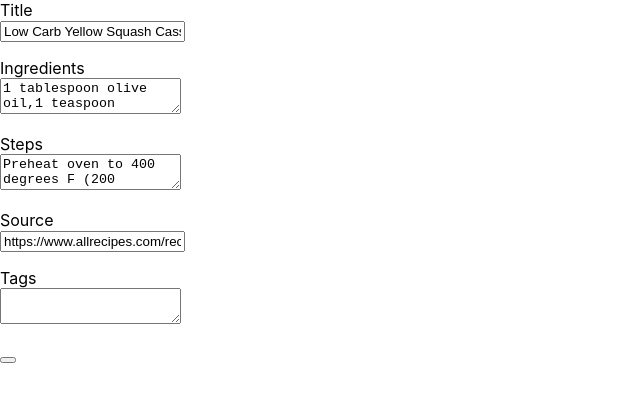
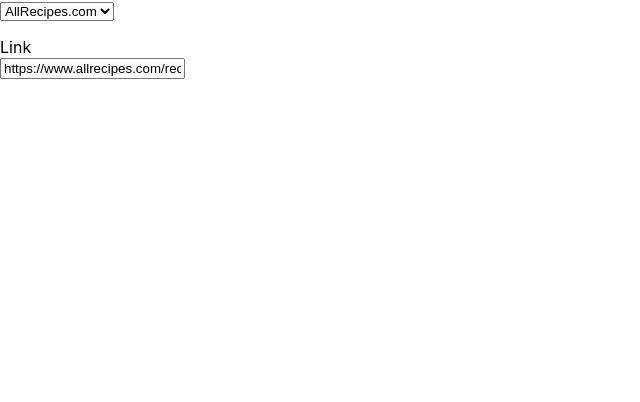
Before and after one commit to calvinshin/recipes, a React (Create React App) app in the folder client/: page / in a window 1280 px wide. Shown: the top 402 px of the page, without its empty margins (0-640 px from the left). Built offline with nearby package versions, Linux system fonts and the light colour scheme.

Commit message:
Started working on adding multiple components to the index

```diff
--- a/client/src/components/SearchBar/index.js
+++ b/client/src/components/SearchBar/index.js
@@ -1,26 +1,20 @@
 import React from "react"
 
-function Recipe({recipe}) {
+function SearchBar({search}) {
     return(
         <form id="search">
         <select>
-            <option value="allrecipes">All Recipes</option>
+            <option value="allrecipes">AllRecipes.com</option>
             <option value="">Other</option>
-            <option value="">Opel</option>
-            <option value="">Audi</option>
         </select>
 
         <p />
 
         Link
         <br />
-        <input type="text" name="source" value={recipe.source}/>
-
-    <p></p>
-    <Button />
-
+        <input type="text" name="source" value={search}/>
     </form>
     )
 }
 
-export default Recipe;
+export default SearchBar;
--- a/client/src/pages/home/index.js
+++ b/client/src/pages/home/index.js
@@ -1,17 +1,22 @@
 import React, { Component } from "react";
 import Recipe from "../../components/Recipe"
+import SearchBar from "../../components/SearchBar"
 
 // Alternative would be to create a component that is like a click to add, which would work for tags, ingredients, and steps.
 
 class Home extends Component {
     state = {
         recipe: {"ingredients":["1 tablespoon olive oil","1 teaspoon butter","1 small onion, chopped","2 cloves garlic, minced","4 cups peeled and cubed yellow squash","1 teaspoon kosher salt","1/2 teaspoon freshly ground black pepper","1/3 cup finely chopped raw almonds","1 cup shredded Colby-Monterey Jack cheese, divided","1/2 cup heavy whipping cream","2 eggs","1/3 cup coarsely chopped roasted, salted almonds"],"steps":["Preheat oven to 400 degrees F (200 degrees C).","Heat olive oil and butter in a skillet over medium-high heat; cook and stir onion and garlic in the hot oil-butter mixture until softened, about 3 minutes. Add squash, salt, and pepper; stir to combine. Cover skillet and cook, stirring occasionally, until squash is softened, about 5 minutes. Transfer squash mixture to a large bowl.","Mix raw almonds and 1/2 cup Colby-Monterey Jack cheese together in a bowl; stir into squash mixture. Whisk cream and eggs together in a measuring cup or small bowl; stir into squash mixture. Pour squash mixture into a 9x13-inch casserole dish; top with remaining Colby-Monterey Jack cheese and roasted almonds.","Bake in the preheated oven until casserole is golden brown and bubbling, 25 to 30 minutes."],"source":"https://www.allrecipes.com/recipe/233448/low-carb-yellow-squash-casserole/","title":"Low Carb Yellow Squash Casserole"},
-        test: "test text"
+        test: "test text",
+        search: "https://www.allrecipes.com/recipe/24272/buttery-soft-pretzels/"
     }
     render() {
         return(
             // The value of this.state.test doesn't need to exist due to the ternary expression
-            <Recipe recipe={this.state.recipe}/>
+            // <div>
+                // <Recipe recipe={this.state.recipe}/>
+                <SearchBar search={this.state.search}/>
+            // </div>
         )
     }
 }
```
